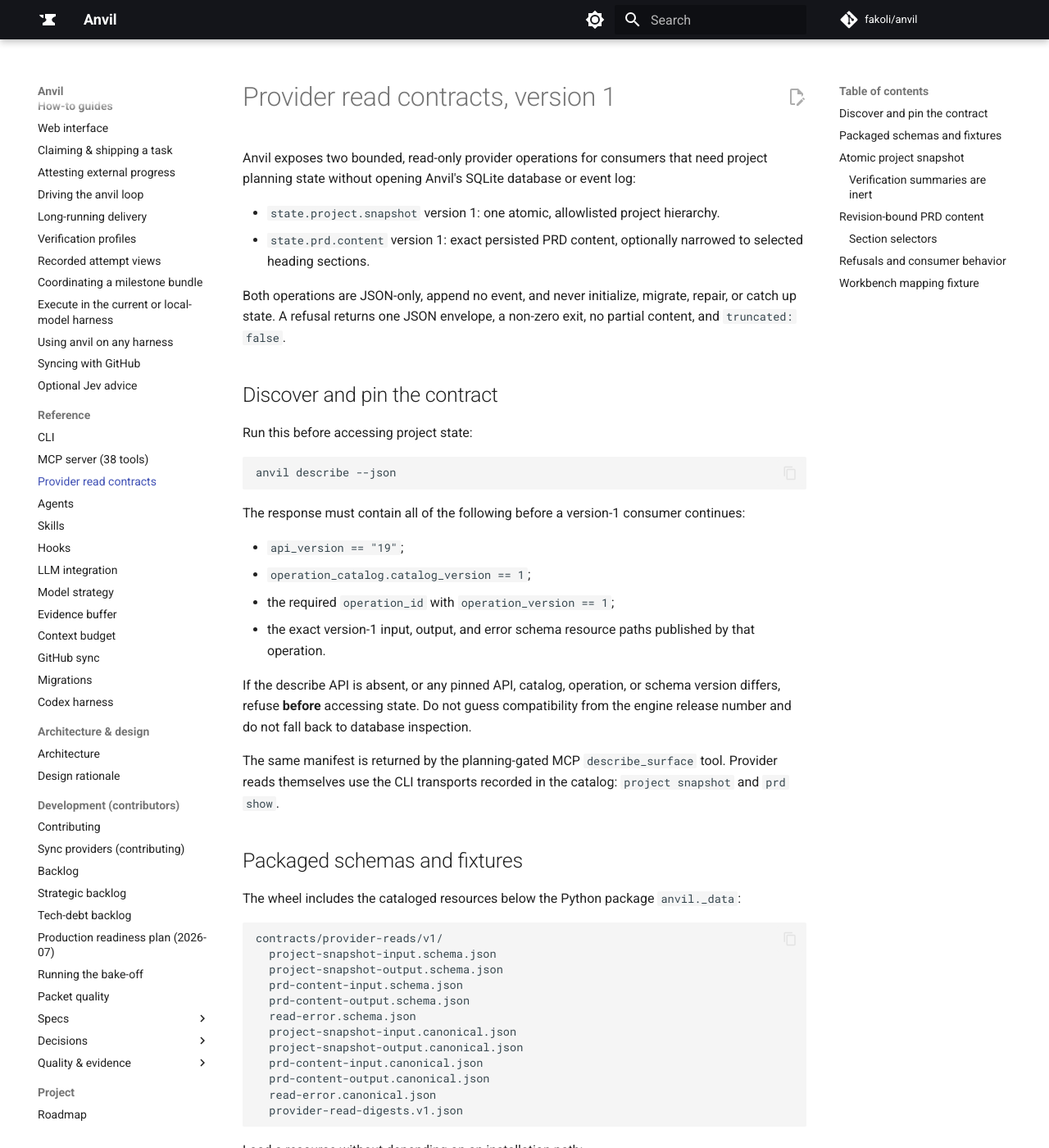
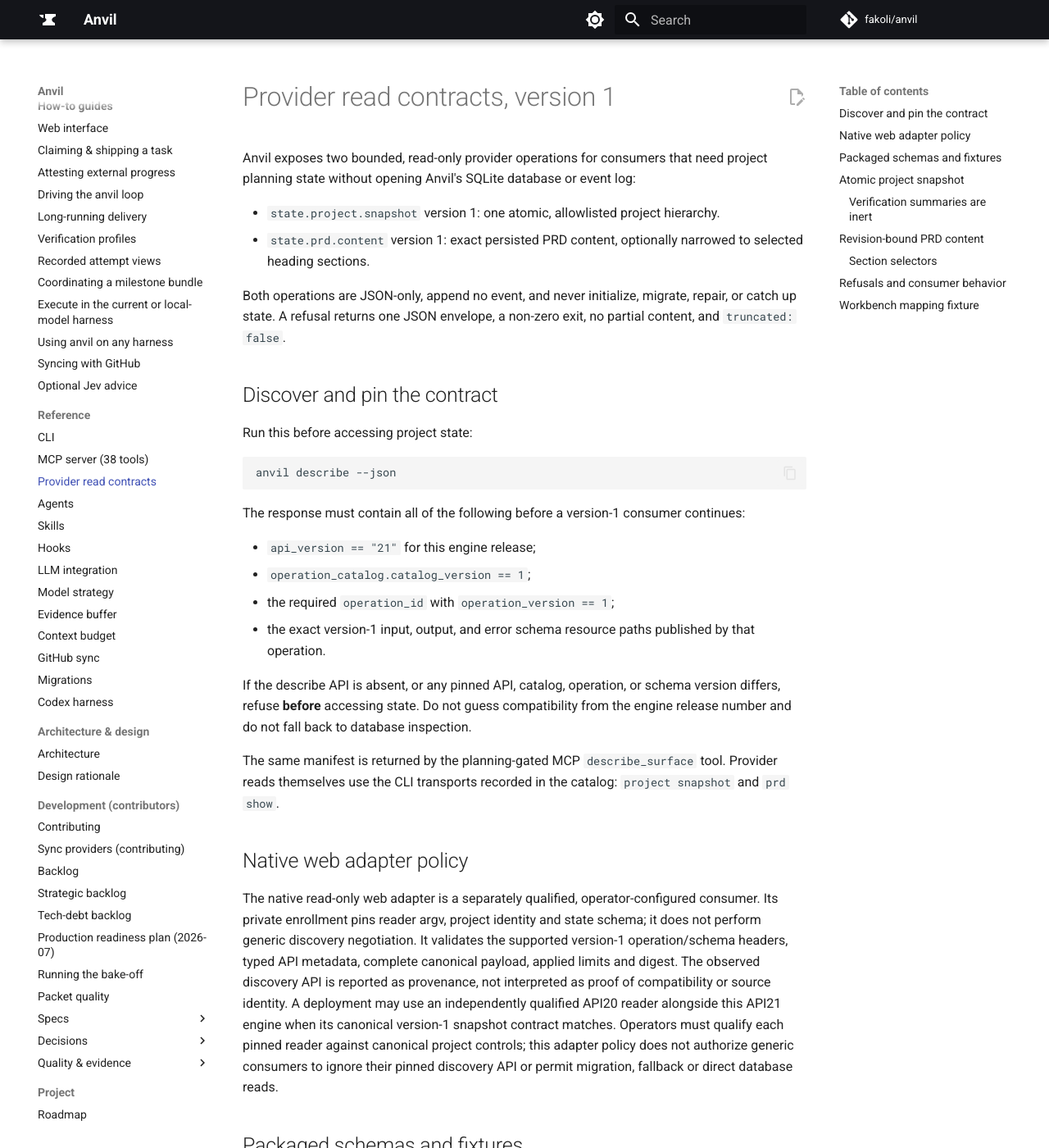
Before and after one commit to fakoli/anvil, an MkDocs documentation site: the page built from docs/contracts/provider-reads-v1.md, in a window 1280 px wide and 1400 px high. Shown: the whole window at 82% size. Built offline with MkDocs 1.6.1 and Material for MkDocs 9.7.7, drawn with Linux system fonts in a browser that asks for light colours; comment, search, counter and statistics services are not loaded.

Commit message:
docs(web): distinguish native reader qualification from discovery API policy

```diff
--- a/docs/contracts/provider-reads-v1.md
+++ b/docs/contracts/provider-reads-v1.md
@@ -22,7 +22,7 @@
 The response must contain all of the following before a version-1 consumer
 continues:
 
-- `api_version == "19"`;
+- `api_version == "21"` for this engine release;
 - `operation_catalog.catalog_version == 1`;
 - the required `operation_id` with `operation_version == 1`;
 - the exact version-1 input, output, and error schema resource paths published
@@ -35,6 +35,20 @@
 The same manifest is returned by the planning-gated MCP `describe_surface`
 tool. Provider reads themselves use the CLI transports recorded in the catalog:
 `project snapshot` and `prd show`.
+
+## Native web adapter policy
+
+The native read-only web adapter is a separately qualified, operator-configured
+consumer. Its private enrollment pins reader argv, project identity and state
+schema; it does not perform generic discovery negotiation. It validates the
+supported version-1 operation/schema headers, typed API metadata, complete
+canonical payload, applied limits and digest. The observed discovery API is
+reported as provenance, not interpreted as proof of compatibility or source
+identity. A deployment may use an independently qualified API20 reader alongside
+this API21 engine when its canonical version-1 snapshot contract matches.
+Operators must qualify each pinned reader against canonical project controls;
+this adapter policy does not authorize generic consumers to ignore their pinned
+discovery API or permit migration, fallback or direct database reads.
 
 ## Packaged schemas and fixtures
 
```
Also changed, not shown: docs/mcp.md (+1 -1 lines).
